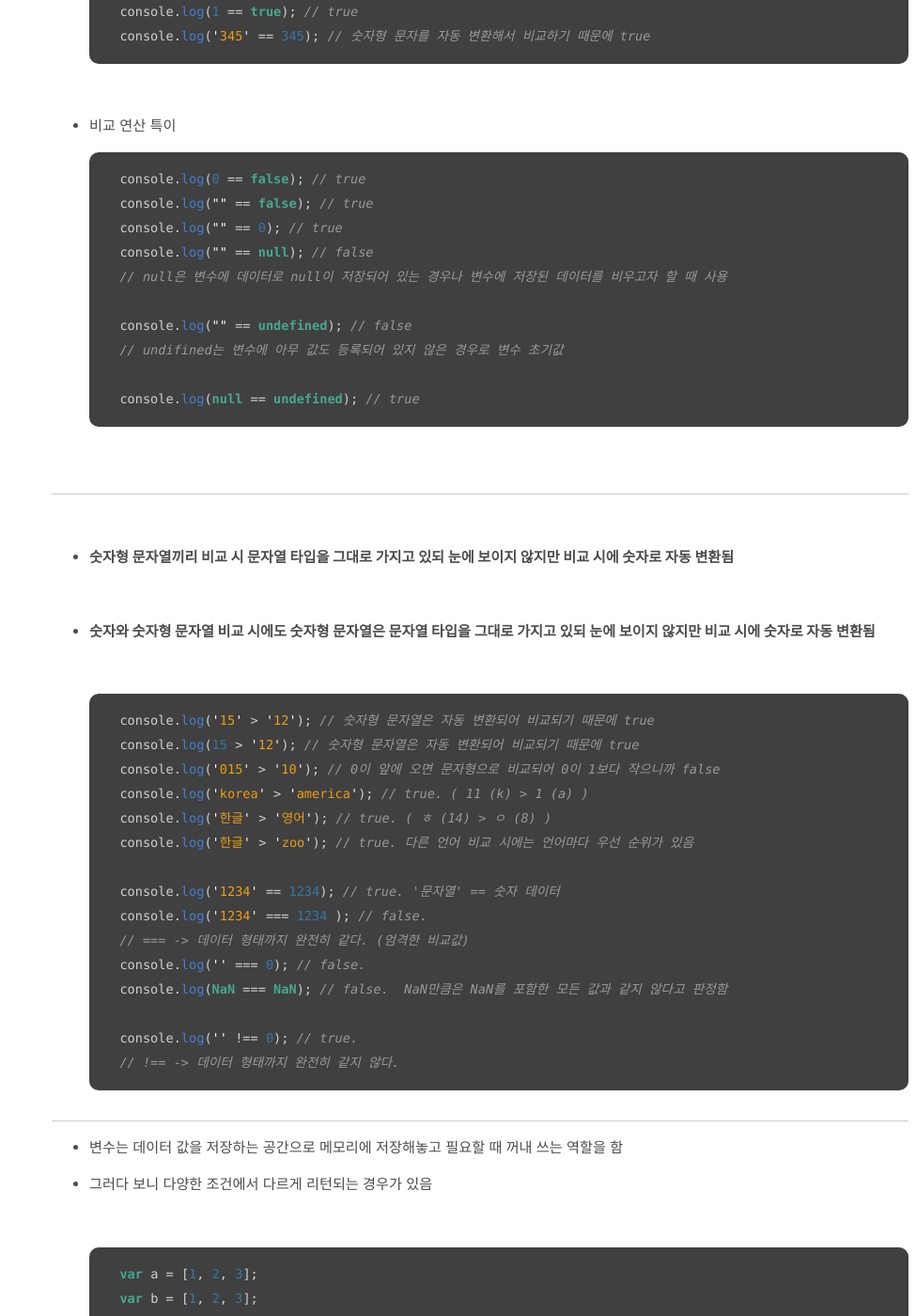
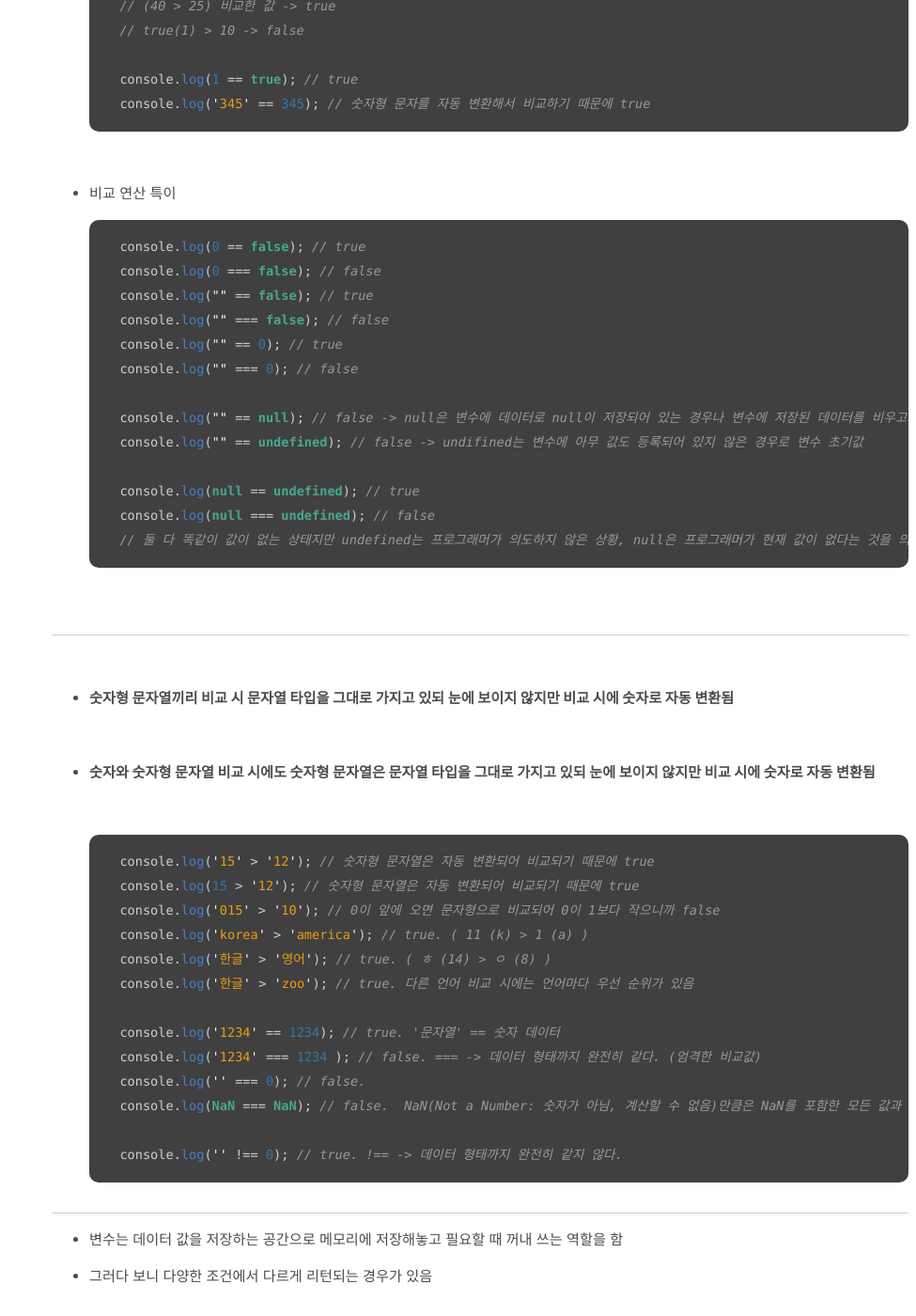
Before and after one commit to absolutelyfullycapable/absolutelyfullycapable.github.io, a Jekyll site: the page built from _posts/2020-09-03-javascript-연산자.md, in a window 1280 px wide and 1400 px high, scrolled down 7217 px. Shown: the whole window at 94% size, without its empty margins (305-1280 px from the left). Built offline with Jekyll 4.4.1, drawn with Linux system fonts in a browser that asks for light colours; some of the changed text lies outside the part shown.

Commit message:
Update 2020-09-03-javascript-연산자.md

````diff
--- a/_posts/2020-09-03-javascript-연산자.md
+++ b/_posts/2020-09-03-javascript-연산자.md
@@ -284,8 +284,10 @@ window.onload = function(){ // 문서 준비 이벤트
 - 기호
 	- `>` : 우항보다 크다
 	- `<` : 우항보다 작다
-	- `==` : 우항과 같다
-	- `===` : 우항과 값, 타입이 모두 같다 (엄격한 비교값)
+	- `==` : 우항과 같다 (equal operator)
+	- `===` : 우항과 값, 타입이 모두 같다 (엄격한 비교값, strict equal operator)
+		- 실제 프로그래밍에서는 데이터 타입이 다른 것은 다른 데이터기 때문에 동등 연산자보다는 일치 연산자를 쓰는 것을 추천! 🌟
+                - 큰 프로젝트에서 비슷한 것을 같은 것으로 처리하는 문법은 에러로 심각한 결과를 초래할 수 있기 때문에 좋은 거라고는 할 수 없음
 	- `>=` : 우항보다 크거나 같다
 	- `<=` : 우항보다 작거나 같다
 	- `!=` : 우항과 같지 않다
@@ -320,15 +322,18 @@ window.onload = function(){ // 문서 준비 이벤트
 
     ```js
     console.log(0 == false); // true
+    console.log(0 === false); // false
     console.log("" == false); // true
+    console.log("" === false); // false
     console.log("" == 0); // true
-    console.log("" == null); // false
-    // null은 변수에 데이터로 null이 저장되어 있는 경우나 변수에 저장된 데이터를 비우고자 할 때 사용
+    console.log("" === 0); // false
 
-    console.log("" == undefined); // false
-    // undifined는 변수에 아무 값도 등록되어 있지 않은 경우로 변수 초기값
+    console.log("" == null); // false -> null은 변수에 데이터로 null이 저장되어 있는 경우나 변수에 저장된 데이터를 비우고자 할 때 사용
+    console.log("" == undefined); // false -> undifined는 변수에 아무 값도 등록되어 있지 않은 경우로 변수 초기값
 
     console.log(null == undefined); // true
+    console.log(null === undefined); // false
+    // 둘 다 똑같이 값이 없는 상태지만 undefined는 프로그래머가 의도하지 않은 상황, null은 프로그래머가 현재 값이 없다는 것을 의도적으로 지정한 상황
     ```
 
 <br>
@@ -352,13 +357,11 @@ window.onload = function(){ // 문서 준비 이벤트
     console.log('한글' > 'zoo'); // true. 다른 언어 비교 시에는 언어마다 우선 순위가 있음
 
     console.log('1234' == 1234); // true. '문자열' == 숫자 데이터
-	console.log('1234' === 1234 ); // false.
-    // === -> 데이터 형태까지 완전히 같다. (엄격한 비교값)
+	console.log('1234' === 1234 ); // false. === -> 데이터 형태까지 완전히 같다. (엄격한 비교값)
     console.log('' === 0); // false.
-	console.log(NaN === NaN); // false.  NaN만큼은 NaN를 포함한 모든 값과 같지 않다고 판정함
+	console.log(NaN === NaN); // false.  NaN(Not a Number: 숫자가 아님, 계산할 수 없음)만큼은 NaN를 포함한 모든 값과 같지 않다고 판정함
 
-    console.log('' !== 0); // true.
-    // !== -> 데이터 형태까지 완전히 같지 않다.
+    console.log('' !== 0); // true. !== -> 데이터 형태까지 완전히 같지 않다.
 	```
 
 - - -
@@ -426,5 +429,7 @@ window.onload = function(){ // 문서 준비 이벤트
 - 예시: 변수 a와 b의 값을 비교하여 a > b가 참이면 a, 거짓이면 b를 변수 c에 대입하는 수식
 
 	```js
-	c = (a > b) ? a : b;
+	var a = 10, b = 20,
+		c = (a > b) ? a : b;
+	console.log(c); // 20
     ```
````
